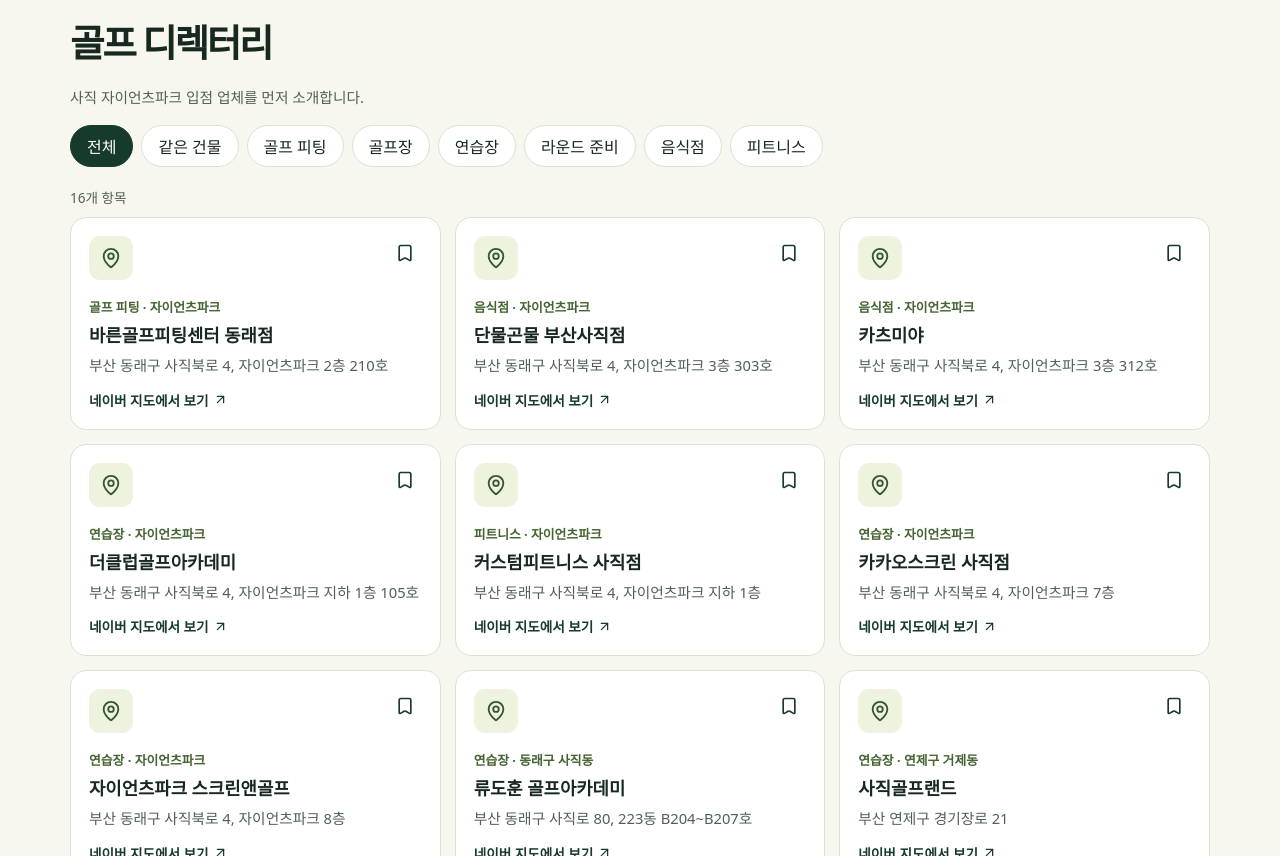
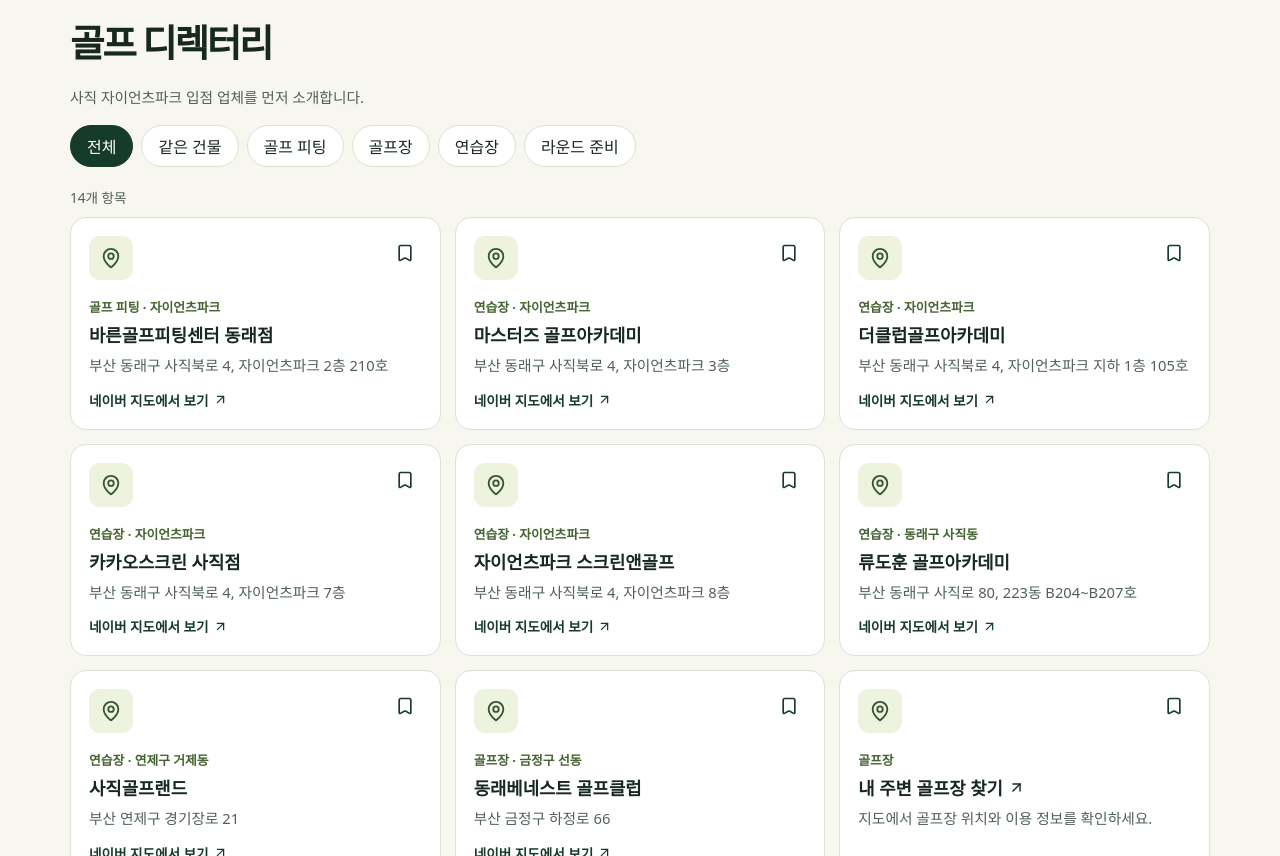
Before and after one commit to brgolf/portal, a Next.js app: page / in a window 1280 px wide. Shown: the part 640-1496 px from the top of the page. Built offline with nearby package versions, Linux system fonts and the light colour scheme.

Commit message:
Correct Giants Park academy listings

```diff
--- a/app/facilities.js
+++ b/app/facilities.js
@@ -10,21 +10,11 @@ const facilities = [
     inBuilding: true,
   },
   {
-    id: "danmul-sajik",
-    title: "단물곤물 부산사직점",
+    id: "masters-golf-sajik",
+    title: "마스터즈 골프아카데미",
     district: "동래구 사직동",
-    address: "부산 동래구 사직북로 4, 자이언츠파크 3층 303호",
-    keywords: "찜닭 백숙 닭요리 식당",
-    category: "음식점",
-    inBuilding: true,
-  },
-  {
-    id: "katsumiya-sajik",
-    title: "카츠미야",
-    district: "동래구 사직동",
-    address: "부산 동래구 사직북로 4, 자이언츠파크 3층 312호",
-    keywords: "돈카츠 돈가스 돈까스 메밀 식당",
-    category: "음식점",
+    address: "부산 동래구 사직북로 4, 자이언츠파크 3층",
+    keywords: "마스터즈골프아카데미 골프연습장 골프 레슨",
     inBuilding: true,
   },
   {
@@ -33,15 +23,6 @@ const facilities = [
     district: "동래구 사직동",
     address: "부산 동래구 사직북로 4, 자이언츠파크 지하 1층 105호",
     keywords: "더클럽 골프연습장 골프 레슨 지하1층 B1",
-    inBuilding: true,
-  },
-  {
-    id: "custom-fitness-sajik",
-    title: "커스텀피트니스 사직점",
-    district: "동래구 사직동",
-    address: "부산 동래구 사직북로 4, 자이언츠파크 지하 1층",
-    keywords: "헬스장 피트니스 체력단련장 지하1층 B1",
-    category: "피트니스",
     inBuilding: true,
   },
   {
--- a/app/page.js
+++ b/app/page.js
@@ -4,7 +4,7 @@ import { useEffect, useState } from "react";
 import { ArrowDown, ArrowUpRight, Bookmark, Flag, MapPin, Search, Target, BookOpen, CloudSun, CalendarDays } from "lucide-react";
 import facilities from "./facilities";
 
-const categories = ["전체", "같은 건물", "골프 피팅", "골프장", "연습장", "라운드 준비", "음식점", "피트니스"];
+const categories = ["전체", "같은 건물", "골프 피팅", "골프장", "연습장", "라운드 준비"];
 const resources = [
   ...facilities.map((facility) => ({
     ...facility,
```
